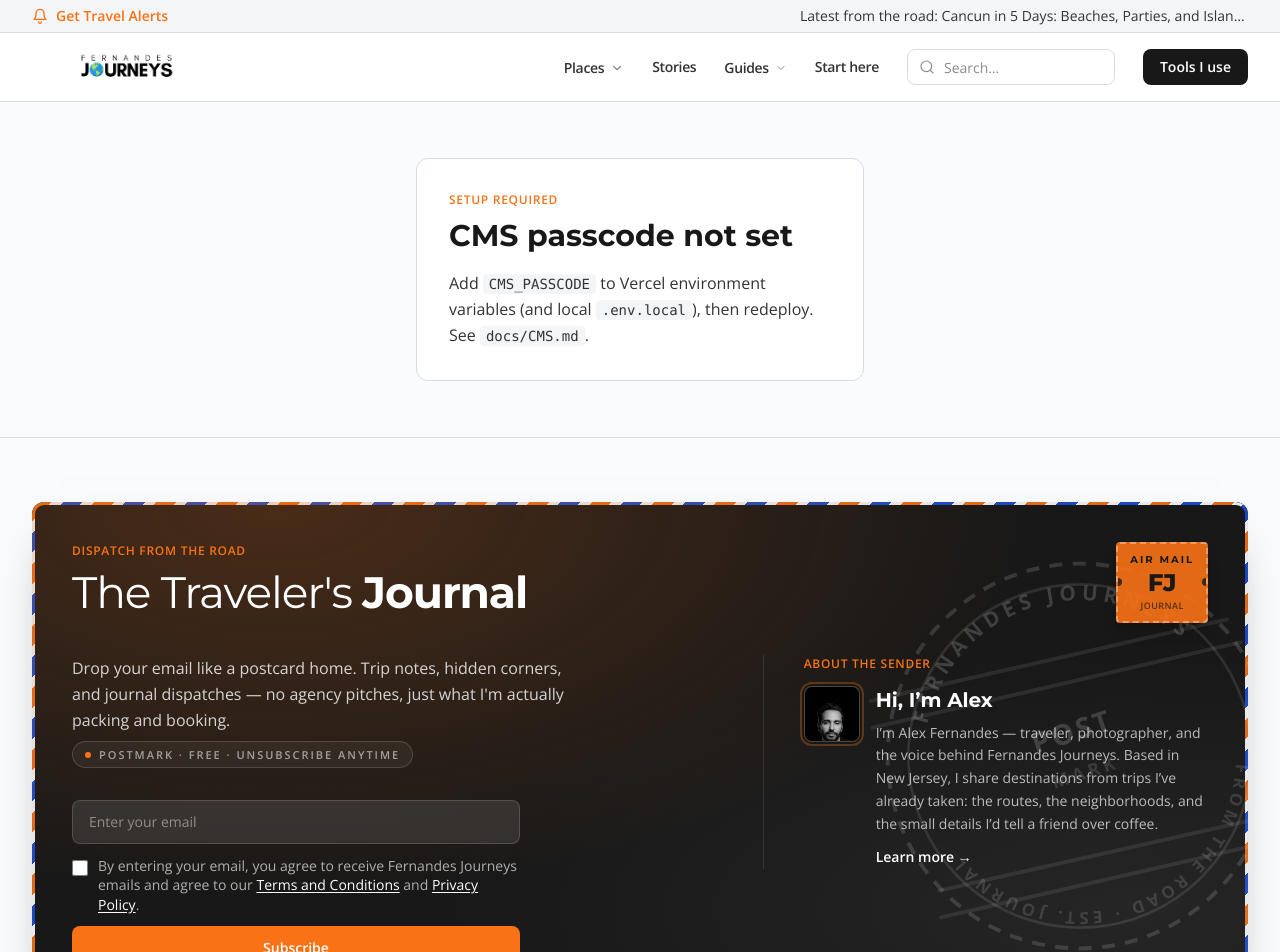
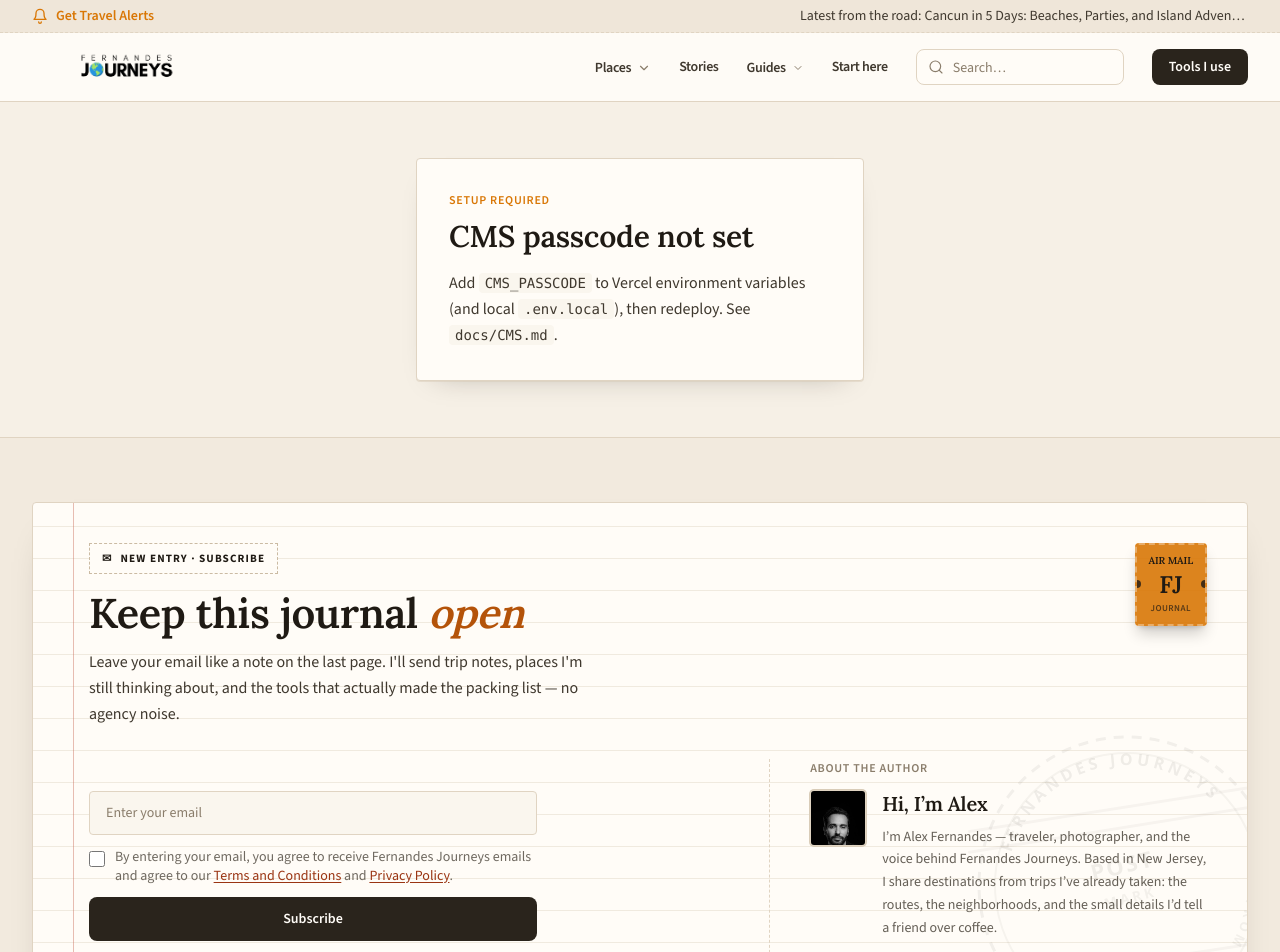
Before and after one commit to aafernands/alex-journeys, a Next.js app: page /cms in a window 1280 px wide. Shown: the top 952 px of the page. Built offline with nearby package versions, Linux system fonts and the light colour scheme.

Commit message:
Retheme the site as a travel field journal
Warm paper palette, Lora display type, ruled-page cues, and journal framing on hero, header, and newsletter so the whole site reads like a packed notebook instead of a product landing page.

```diff
--- a/src/app/globals.css
+++ b/src/app/globals.css
@@ -1,26 +1,27 @@
 @import "tailwindcss";
 
 :root {
-  /* Brand — Fernandes Journeys */
-  --accent: #f97316;
-  --accent-deep: #ea580c;
-  --bg: #fafbfc;
-  --surface: #e7ebf0;
-  --surface-soft: #f3f5f7;
-  --text: #333333;
-  --heading: #181818;
-  --near-black: #0c0d0e;
-  --ink: #181818;
-  --link: #2192dd;
-  --muted: #8a8a8c;
-  --muted-light: #c3c3c3;
-  --sand: #ddd3c7;
-  --steel: #5180a0;
-  --white: #ffffff;
-  --hero-type: #e7ebf0;
-  --ring: #f97316;
-  --border: #d5dce4;
-  --border-strong: #c5cdd8;
+  /* Travel journal — paper, ink, terracotta stamp */
+  --accent: #d97706;
+  --accent-deep: #b45309;
+  --bg: #f6f0e6;
+  --surface: #ebe2d3;
+  --surface-soft: #faf6ee;
+  --text: #3f382e;
+  --heading: #1f1a14;
+  --near-black: #14110d;
+  --ink: #2a241c;
+  --link: #9a3412;
+  --muted: #8a7d6b;
+  --muted-light: #c4b8a5;
+  --sand: #d9ccb8;
+  --steel: #6b7c6e;
+  --white: #fffcf7;
+  --hero-type: #f6f0e6;
+  --ring: #d97706;
+  --border: #e0d4c2;
+  --border-strong: #cbbba3;
+  --paper-line: color-mix(in srgb, var(--sand) 55%, transparent);
 }
 
 @theme inline {
@@ -41,8 +42,9 @@
   --color-hero-type: var(--hero-type);
   --color-border: var(--border);
   --color-border-strong: var(--border-strong);
-  --font-display: var(--font-montserrat);
-  --font-sans: var(--font-open-sans);
+  --color-white: var(--white);
+  --font-display: var(--font-lora);
+  --font-sans: var(--font-source-sans);
 }
 
 html {
@@ -66,9 +68,42 @@ html {
 body {
   background: var(--bg);
   color: var(--text);
-  font-family: var(--font-open-sans), system-ui, sans-serif;
+  font-family: var(--font-source-sans), system-ui, sans-serif;
   font-size: 16px;
-  line-height: 1.55;
+  line-height: 1.6;
+}
+
+/* Soft paper grain + margin line (journal page) */
+.journal-page {
+  background-color: var(--bg);
+  background-image:
+    radial-gradient(ellipse at 10% 0%, color-mix(in srgb, var(--accent) 8%, transparent), transparent 45%),
+    radial-gradient(ellipse at 90% 20%, color-mix(in srgb, var(--sand) 40%, transparent), transparent 40%),
+    linear-gradient(
+      90deg,
+      transparent 0,
+      transparent calc(1.25rem - 1px),
+      color-mix(in srgb, #c45c4a 35%, transparent) calc(1.25rem - 1px),
+      color-mix(in srgb, #c45c4a 35%, transparent) 1.25rem,
+      transparent 1.25rem
+    );
+  background-attachment: fixed;
+}
+
+@media (min-width: 768px) {
+  .journal-page {
+    background-image:
+      radial-gradient(ellipse at 10% 0%, color-mix(in srgb, var(--accent) 8%, transparent), transparent 45%),
+      radial-gradient(ellipse at 90% 20%, color-mix(in srgb, var(--sand) 40%, transparent), transparent 40%),
+      linear-gradient(
+        90deg,
+        transparent 0,
+        transparent calc(2rem - 1px),
+        color-mix(in srgb, #c45c4a 28%, transparent) calc(2rem - 1px),
+        color-mix(in srgb, #c45c4a 28%, transparent) 2rem,
+        transparent 2rem
+      );
+  }
 }
 
 ::selection {
@@ -82,7 +117,9 @@ body {
 }
 
 .font-display {
-  font-family: var(--font-montserrat), system-ui, sans-serif;
+  font-family: var(--font-lora), Georgia, "Times New Roman", serif;
+  font-weight: 600;
+  letter-spacing: -0.01em;
 }
 
 /* ——— Shared layout shell (~1280) ——— */
@@ -104,12 +141,11 @@ body {
 
 /* Soft product-page ground with faint grid (hero decoration) */
 .page-grid {
-  background-color: var(--bg);
+  background-color: transparent;
   background-image:
-    linear-gradient(to right, color-mix(in srgb, var(--border) 55%, transparent) 1px, transparent 1px),
-    linear-gradient(to bottom, color-mix(in srgb, var(--border) 55%, transparent) 1px, transparent 1px);
-  background-size: 48px 48px;
-  background-position: center top;
+    linear-gradient(to bottom, var(--paper-line) 1px, transparent 1px);
+  background-size: 100% 2rem;
+  background-position: left top;
 }
 
 /* Type scale — quieter product hierarchy */
@@ -173,8 +209,10 @@ body {
 /* Boxed UI language — hairline panels, flat fills */
 .panel {
   border: 1px solid var(--border);
-  border-radius: 0.75rem; /* 12px / rounded-xl */
+  border-radius: 0.25rem;
   background: var(--white);
+  box-shadow: 0 1px 0 color-mix(in srgb, var(--sand) 50%, transparent),
+    0 12px 28px -20px rgba(31, 26, 20, 0.35);
 }
 
 .panel-soft {
@@ -201,33 +239,18 @@ body {
   border-color: var(--border-strong);
 }
 
-/* Window chrome for product-style preview panels */
+/* Journal entry caption bar (was product window chrome) */
 .window-chrome {
   display: flex;
   align-items: center;
   gap: 0.5rem;
-  border-bottom: 1px solid var(--border);
-  background: var(--surface-soft);
-  padding: 0.625rem 0.875rem;
+  border-bottom: 1px dashed var(--border-strong);
+  background: color-mix(in srgb, var(--surface) 70%, var(--white));
+  padding: 0.7rem 0.95rem;
 }
 
 .window-dot {
-  width: 0.5rem;
-  height: 0.5rem;
-  border-radius: 9999px;
-  background: var(--border-strong);
-}
-
-.window-dot:nth-child(1) {
-  background: #f87171;
-}
-
-.window-dot:nth-child(2) {
-  background: #fbbf24;
-}
-
-.window-dot:nth-child(3) {
-  background: #34d399;
+  display: none;
 }
 
 /* Buttons — 8px radius, ~44px tall, hover = fill shift only */
@@ -345,7 +368,7 @@ body {
 .post-prose h3,
 .post-prose h4 {
   color: var(--heading);
-  font-family: var(--font-montserrat), system-ui, sans-serif;
+  font-family: var(--font-lora), system-ui, sans-serif;
   font-weight: 700;
   letter-spacing: -0.01em;
   line-height: 1.25;
@@ -446,3 +469,31 @@ body {
 .newsletter-postcard {
   isolation: isolate;
 }
+
+
+/* Journal micro-patterns */
+.journal-entry-label {
+  display: inline-flex;
+  align-items: center;
+  gap: 0.5rem;
+  border: 1px dashed var(--border-strong);
+  background: var(--white);
+  padding: 0.35rem 0.75rem;
+  font-size: 0.7rem;
+  font-weight: 700;
+  letter-spacing: 0.1em;
+  text-transform: uppercase;
+  color: var(--heading);
+}
+
+.journal-tape {
+  background: color-mix(in srgb, var(--accent) 22%, var(--white));
+  border: 1px solid color-mix(in srgb, var(--accent) 35%, transparent);
+  box-shadow: 0 1px 2px rgba(31, 26, 20, 0.08);
+}
+
+.font-display.text-hero,
+.font-display.text-display,
+.font-display.text-title {
+  font-weight: 600;
+}
--- a/src/app/layout.tsx
+++ b/src/app/layout.tsx
@@ -1,21 +1,21 @@
 import type { Metadata } from "next";
-import { Montserrat, Open_Sans } from "next/font/google";
+import { Lora, Source_Sans_3 } from "next/font/google";
 import { Header } from "@/components/Header";
 import { Footer } from "@/components/Footer";
 import { getLatestPost } from "@/lib/posts";
 import "./globals.css";
 
-const montserrat = Montserrat({
-  variable: "--font-montserrat",
+const lora = Lora({
+  variable: "--font-lora",
   subsets: ["latin"],
-  weight: ["400", "600", "700", "800", "900"],
+  weight: ["400", "500", "600", "700"],
   display: "swap",
 });
 
-const openSans = Open_Sans({
-  variable: "--font-open-sans",
+const sourceSans = Source_Sans_3({
+  variable: "--font-source-sans",
   subsets: ["latin"],
-  weight: ["400", "600", "700", "800"],
+  weight: ["400", "600", "700"],
   display: "swap",
 });
 
@@ -48,9 +48,9 @@ export default function RootLayout({
   return (
     <html
       lang="en"
-      className={`${montserrat.variable} ${openSans.variable} h-full antialiased`}
+      className={`${lora.variable} ${sourceSans.variable} h-full antialiased`}
     >
-      <body id="top" className="min-h-full flex flex-col font-sans">
+      <body id="top" className="journal-page min-h-full flex flex-col font-sans">
         <Header latestPost={latestPost} />
         <div className="flex-1">{children}</div>
         <Footer />
--- a/src/app/page.tsx
+++ b/src/app/page.tsx
@@ -11,7 +11,7 @@ export default function HomePage() {
     <>
       <a
         href="#start-here-cards"
-        className="absolute left-4 top-4 z-[100] -translate-y-16 rounded-md bg-heading px-4 py-2 text-sm text-white transition focus:translate-y-0"
+        className="absolute left-4 top-4 z-[100] -translate-y-16 rounded-sm bg-ink px-4 py-2 text-sm text-white transition focus:translate-y-0"
       >
         Skip to start here
       </a>
--- a/src/components/Footer.tsx
+++ b/src/components/Footer.tsx
@@ -35,73 +35,66 @@ export function Footer() {
 
   return (
     <footer className="bg-bg" role="contentinfo">
-      {/* Postcard / airmail newsletter */}
+            {/* Journal spread newsletter */}
       <section
         id="newsletter"
-        className="border-t border-border"
+        className="border-t border-border bg-surface/40"
         aria-labelledby="newsletter-heading"
       >
         <div className="section-shell py-12 md:py-16">
-          <div className="newsletter-postcard relative overflow-hidden rounded-xl bg-heading text-white shadow-[0_20px_50px_-28px_rgba(0,0,0,0.55)]">
-            {/* Airmail stripe frame */}
+          <div className="newsletter-postcard relative overflow-hidden rounded-sm border border-border bg-white text-heading shadow-[0_18px_40px_-28px_rgba(31,26,20,0.45)]">
+            {/* Ruled paper lines */}
             <div
-              className="pointer-events-none absolute inset-0 rounded-xl opacity-90"
+              className="pointer-events-none absolute inset-0 opacity-70"
               style={{
-                padding: "3px",
-                background:
-                  "repeating-linear-gradient(135deg, #f97316 0 14px, #ffffff 14px 22px, #1d4ed8 22px 36px, #ffffff 36px 44px)",
-                WebkitMask:
-                  "linear-gradient(#000 0 0) content-box, linear-gradient(#000 0 0)",
-                WebkitMaskComposite: "xor",
-                maskComposite: "exclude",
+                backgroundImage:
+                  "linear-gradient(to bottom, transparent 0, transparent calc(2rem - 1px), color-mix(in srgb, var(--sand) 55%, transparent) calc(2rem - 1px), color-mix(in srgb, var(--sand) 55%, transparent) 2rem)",
+                backgroundSize: "100% 2rem",
+                backgroundPosition: "0 3.5rem",
               }}
               aria-hidden="true"
             />
-
-            {/* Giant postmark watermark */}
-            <PostmarkWatermark className="pointer-events-none absolute -right-16 -top-10 h-[22rem] w-[22rem] rotate-[-18deg] text-white/25 md:-right-10 md:top-1/2 md:h-[26rem] md:w-[26rem] md:-translate-y-1/2" />
-
-            {/* Soft paper glow */}
+            {/* Margin line */}
             <div
-              className="pointer-events-none absolute inset-0 bg-[radial-gradient(ellipse_at_20%_0%,rgba(249,115,22,0.22),transparent_55%),radial-gradient(ellipse_at_90%_80%,rgba(255,255,255,0.06),transparent_45%)]"
+              className="pointer-events-none absolute bottom-0 left-8 top-0 w-px bg-[color-mix(in_srgb,#c45c4a_40%,transparent)] md:left-10"
               aria-hidden="true"
             />
 
-            <div className="relative z-10 p-6 md:p-8 lg:p-10">
-              <div className="flex items-start justify-between gap-4">
+            <PostmarkWatermark className="pointer-events-none absolute -right-10 bottom-[-2rem] h-64 w-64 rotate-[-14deg] text-heading/10 md:h-80 md:w-80" />
+
+            <div className="relative z-10 p-6 pl-12 md:p-10 md:pl-14">
+              <div className="flex flex-wrap items-start justify-between gap-4">
                 <div>
-                  <p className="eyebrow !text-accent">Dispatch from the road</p>
+                  <p className="journal-entry-label">
+                    <span aria-hidden="true">✉</span>
+                    New entry · subscribe
+                  </p>
                   <h2
                     id="newsletter-heading"
-                    className="font-display mt-2 max-w-xl text-3xl tracking-tight sm:text-4xl lg:text-[2.75rem]"
+                    className="font-display mt-4 max-w-xl text-3xl tracking-tight text-heading sm:text-4xl lg:text-[2.6rem]"
                   >
-                    <span className="font-normal">The Traveler&apos;s</span>{" "}
-                    <span className="font-bold">Journal</span>
+                    Keep this journal{" "}
+                    <span className="italic text-accent-deep">open</span>
                   </h2>
+                  <p className="mt-3 max-w-lg text-base leading-relaxed text-text">
+                    Leave your email like a note on the last page. I&apos;ll
+                    send trip notes, places I&apos;m still thinking about, and
+                    the tools that actually made the packing list — no agency
+                    noise.
+                  </p>
                 </div>
                 <PostageStamp className="hidden shrink-0 sm:block" />
               </div>
 
-              <div className="mt-8 md:grid md:grid-cols-12 md:gap-12 md:items-start">
+              <div className="mt-8 md:grid md:grid-cols-12 md:items-start md:gap-12">
                 <div className="md:col-span-7">
-                  <p className="max-w-lg text-base leading-relaxed text-white/80">
-                    Drop your email like a postcard home. Trip notes, hidden
-                    corners, and journal dispatches — no agency pitches, just
-                    what I&apos;m actually packing and booking.
-                  </p>
-
-                  <div className="mt-2 inline-flex items-center gap-2 rounded-full border border-white/15 bg-white/5 px-3 py-1 text-[11px] font-semibold uppercase tracking-[0.18em] text-white/55">
-                    <span className="size-1.5 rounded-full bg-accent" />
-                    Postmark · free · unsubscribe anytime
-                  </div>
-
-                  <NewsletterForm />
+                  <NewsletterForm variant="journal" />
                 </div>
 
-                <div className="mt-10 border-t border-white/10 pt-8 md:col-span-5 md:mt-0 md:border-t-0 md:border-l md:border-white/10 md:pt-0 md:pl-10">
-                  <p className="eyebrow !text-accent">About the sender</p>
+                <div className="mt-10 border-t border-dashed border-border pt-8 md:col-span-5 md:mt-0 md:border-l md:border-t-0 md:pl-10 md:pt-0">
+                  <p className="text-label text-muted">About the author</p>
                   <div className="mt-3 flex gap-4">
-                    <div className="relative size-14 shrink-0 overflow-hidden rounded-lg border border-white/15 bg-white/5 ring-2 ring-accent/30 ring-offset-2 ring-offset-heading">
+                    <div className="relative size-14 shrink-0 overflow-hidden rounded-sm border border-border bg-surface ring-1 ring-sand">
                       <Image
                         src={site.authorPhoto}
                         alt={site.authorName}
@@ -111,17 +104,17 @@ export function Footer() {
                       />
                     </div>
                     <div className="min-w-0">
-                      <h3 className="font-display text-xl font-bold text-white">
+                      <h3 className="font-display text-xl font-semibold text-heading">
                         {about.headline}
                       </h3>
-                      <p className="mt-2 text-sm leading-relaxed text-white/70">
+                      <p className="mt-2 text-sm leading-relaxed text-text/80">
                         {about.paragraphs[0]}
                       </p>
                       <Link
                         href="/about"
-                        className="mt-3 inline-flex text-sm font-semibold text-white transition hover:text-accent"
+                        className="mt-3 inline-flex text-sm font-semibold text-link transition hover:text-accent-deep"
                       >
-                        Learn more →
+                        Read the about page →
                       </Link>
                     </div>
                   </div>
@@ -132,8 +125,8 @@ export function Footer() {
         </div>
       </section>
 
-      {/* Full-bleed dark footer */}
-      <div className="bg-near-black text-white">
+{/* Full-bleed dark footer */}
+      <div className="border-t border-border bg-ink text-[color-mix(in_srgb,var(--white)_92%,transparent)]">
         <div className="section-shell py-12 md:py-14">
           <div className="grid gap-10 md:grid-cols-12 md:gap-8">
             <div className="md:col-span-4">
--- a/src/components/Header.tsx
+++ b/src/components/Header.tsx
@@ -126,8 +126,8 @@ export function Header({ latestPost = null }: Props) {
   const chevronClass = "text-muted";
 
   return (
-    <header className="sticky top-0 z-50 border-b border-border bg-white/95 backdrop-blur-md">
-      <div className="border-b border-border bg-surface-soft">
+    <header className="sticky top-0 z-50 border-b border-border bg-[color-mix(in_srgb,var(--white)_92%,var(--bg))] backdrop-blur-md">
+      <div className="border-b border-dashed border-border bg-surface/80">
         <div className="section-shell flex items-center justify-between gap-3 py-1.5">
           <a
             href="#newsletter"
--- a/src/components/Hero.tsx
+++ b/src/components/Hero.tsx
@@ -13,17 +13,12 @@ export function Hero() {
         <div className="grid items-center gap-10 lg:grid-cols-12 lg:gap-12 xl:gap-16">
           {/* Copy column */}
           <div className="lg:col-span-5 xl:col-span-5">
-            <p className="animate-fade-up inline-flex items-center gap-2 rounded-lg border border-border bg-white px-3 py-1.5 text-[0.7rem] font-semibold uppercase tracking-[0.08em] text-heading">
-              <span
-                className="size-1.5 rounded-full bg-accent"
-                aria-hidden="true"
-              />
-              <span className="text-heading">{site.name}</span>
-              <span className="text-muted" aria-hidden="true">
-                /
-              </span>
+            <p className="journal-entry-label animate-fade-up">
+              <span aria-hidden="true">✦</span>
+              Field journal
+              <span className="text-muted">·</span>
               <span className="font-medium normal-case tracking-normal text-muted">
-                Personal travel journal
+                {site.name}
               </span>
             </p>
 
@@ -55,8 +50,8 @@ export function Hero() {
             </div>
 
             {/* Compact status strip — product density without nursing copy */}
-            <div className="animate-fade-up animate-delay-3 panel-soft mt-8 hidden p-4 sm:block">
-              <p className="text-label text-heading">From the road</p>
+            <div className="animate-fade-up animate-delay-3 panel-soft mt-8 hidden border-dashed p-4 sm:block">
+              <p className="text-label text-heading">Packed in this journal</p>
               <ul className="mt-3 grid gap-2 text-sm text-text sm:grid-cols-3">
                 <li className="flex items-center gap-2">
                   <span
@@ -85,16 +80,16 @@ export function Hero() {
 
           {/* Product window — travel photo framed in the same card language */}
           <div className="animate-fade-up animate-delay-2 lg:col-span-7 xl:col-span-7">
-            <div className="panel overflow-hidden shadow-sm">
+            <div className="panel relative overflow-hidden">
+              <div className="journal-tape absolute -top-2 right-6 z-10 rotate-3 px-3 py-1 text-[0.65rem] font-bold uppercase tracking-[0.14em] text-heading">
+                Glued in
+              </div>
               <div className="window-chrome">
-                <span className="window-dot" aria-hidden="true" />
-                <span className="window-dot" aria-hidden="true" />
-                <span className="window-dot" aria-hidden="true" />
-                <span className="ml-2 truncate text-xs font-semibold text-muted">
+                <span className="font-display text-sm font-semibold text-heading">
                   Maroon Bells · Colorado
                 </span>
-                <span className="ml-auto hidden rounded-md border border-border bg-white px-2 py-0.5 text-[0.65rem] font-semibold uppercase tracking-wide text-muted sm:inline">
-                  Field note
+                <span className="ml-auto hidden text-[0.65rem] font-semibold uppercase tracking-[0.14em] text-muted sm:inline">
+                  Entry · photo log
                 </span>
               </div>
               <div className="relative aspect-[4/3] bg-surface sm:aspect-[16/11]">
--- a/src/components/newsletter/NewsletterForm.tsx
+++ b/src/components/newsletter/NewsletterForm.tsx
@@ -5,9 +5,11 @@ import { FormEvent, useState } from "react";
 
 type Props = {
   className?: string;
+  variant?: "dark" | "journal";
 };
 
-export function NewsletterForm({ className }: Props) {
+export function NewsletterForm({ className, variant = "dark" }: Props) {
+  const journal = variant === "journal";
   const [email, setEmail] = useState("");
   const [status, setStatus] = useState<"idle" | "loading" | "success" | "error">(
     "idle",
@@ -58,9 +60,15 @@ export function NewsletterForm({ className }: Props) {
         placeholder="Enter your email"
         autoComplete="email"
         disabled={status === "loading" || status === "success"}
-        className="min-h-11 w-full rounded-lg border border-white/15 bg-white/10 px-4 text-sm text-white placeholder:text-white/45 transition focus:border-accent focus:outline-none focus:ring-2 focus:ring-accent/30 disabled:opacity-60"
+        className={
+          journal
+            ? "min-h-11 w-full rounded-sm border border-border bg-surface-soft px-4 text-sm text-heading placeholder:text-muted transition focus:border-accent focus:outline-none focus:ring-2 focus:ring-accent/25 disabled:opacity-60"
+            : "min-h-11 w-full rounded-lg border border-white/15 bg-white/10 px-4 text-sm text-white placeholder:text-white/45 transition focus:border-accent focus:outline-none focus:ring-2 focus:ring-accent/30 disabled:opacity-60"
+        }
       />
-      <label className="flex items-start gap-2.5 text-sm leading-snug text-white/65">
+      <label
+        className={`flex items-start gap-2.5 text-sm leading-snug ${journal ? "text-text/75" : "text-white/65"}`}
+      >
         <input
           type="checkbox"
           required
@@ -72,14 +80,22 @@ export function NewsletterForm({ className }: Props) {
           and agree to our{" "}
           <Link
             href="/policies"
-            className="text-white underline underline-offset-2 hover:text-accent"
+            className={
+              journal
+                ? "text-link underline underline-offset-2 hover:text-accent-deep"
+                : "text-white underline underline-offset-2 hover:text-accent"
+            }
           >
             Terms and Conditions
           </Link>{" "}
           and{" "}
           <Link
             href="/policies"
-            className="text-white underline underline-offset-2 hover:text-accent"
+            className={
+              journal
+                ? "text-link underline underline-offset-2 hover:text-accent-deep"
+                : "text-white underline underline-offset-2 hover:text-accent"
+            }
           >
             Privacy Policy
           </Link>
@@ -89,7 +105,7 @@ export function NewsletterForm({ className }: Props) {
       <button
         type="submit"
         disabled={status === "loading" || status === "success"}
-        className="btn btn-primary btn-block sm:w-auto disabled:opacity-60"
+        className="btn btn-ink btn-block sm:w-auto disabled:opacity-60"
       >
         {status === "loading"
           ? "Subscribing…"
@@ -100,7 +116,13 @@ export function NewsletterForm({ className }: Props) {
       {message ? (
         <p
           className={`text-sm ${
-            status === "error" ? "text-red-300" : "text-accent"
+            status === "error"
+              ? journal
+                ? "text-red-700"
+                : "text-red-300"
+              : journal
+                ? "text-accent-deep"
+                : "text-accent"
           }`}
           role={status === "error" ? "alert" : "status"}
         >
```
